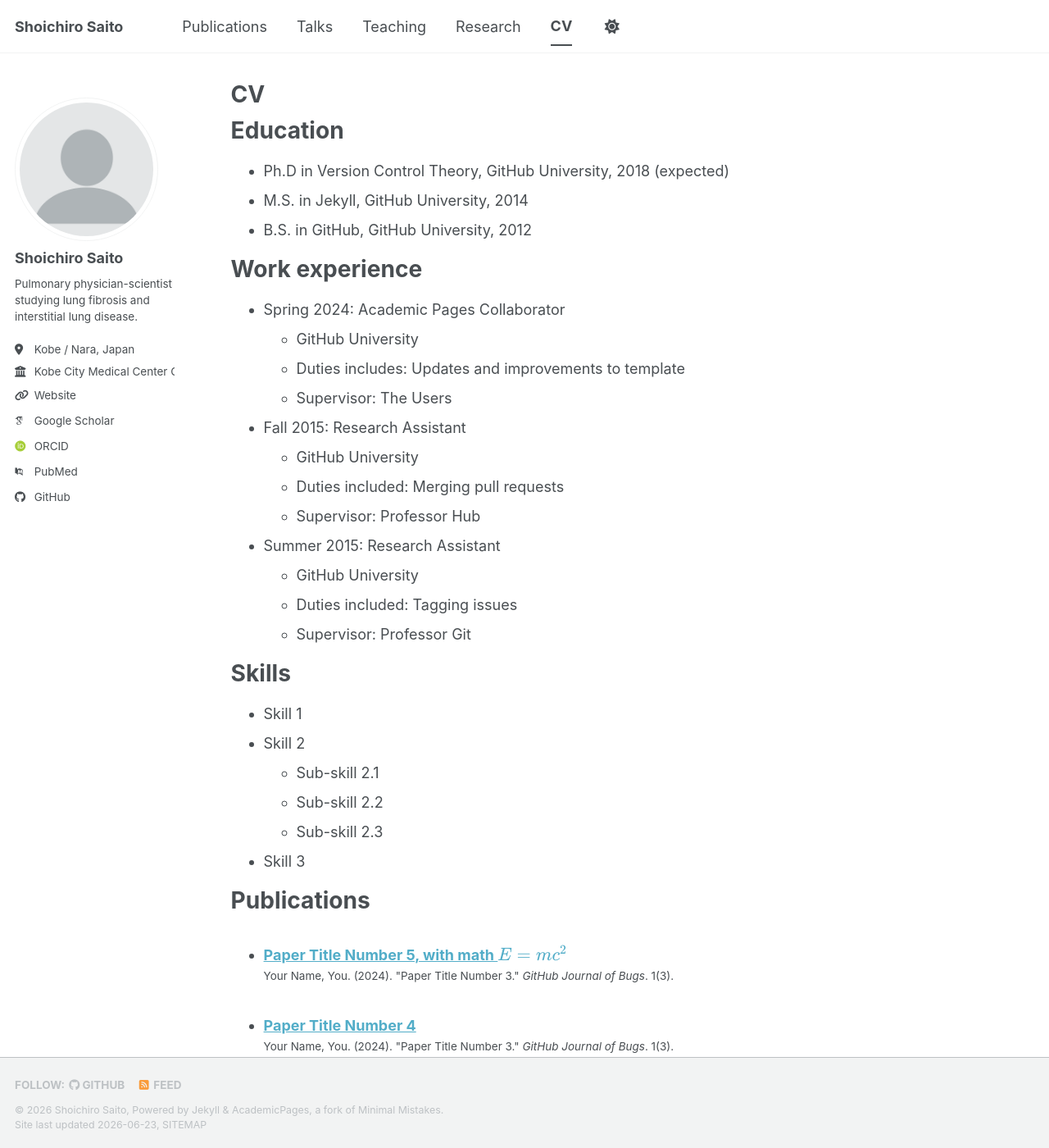
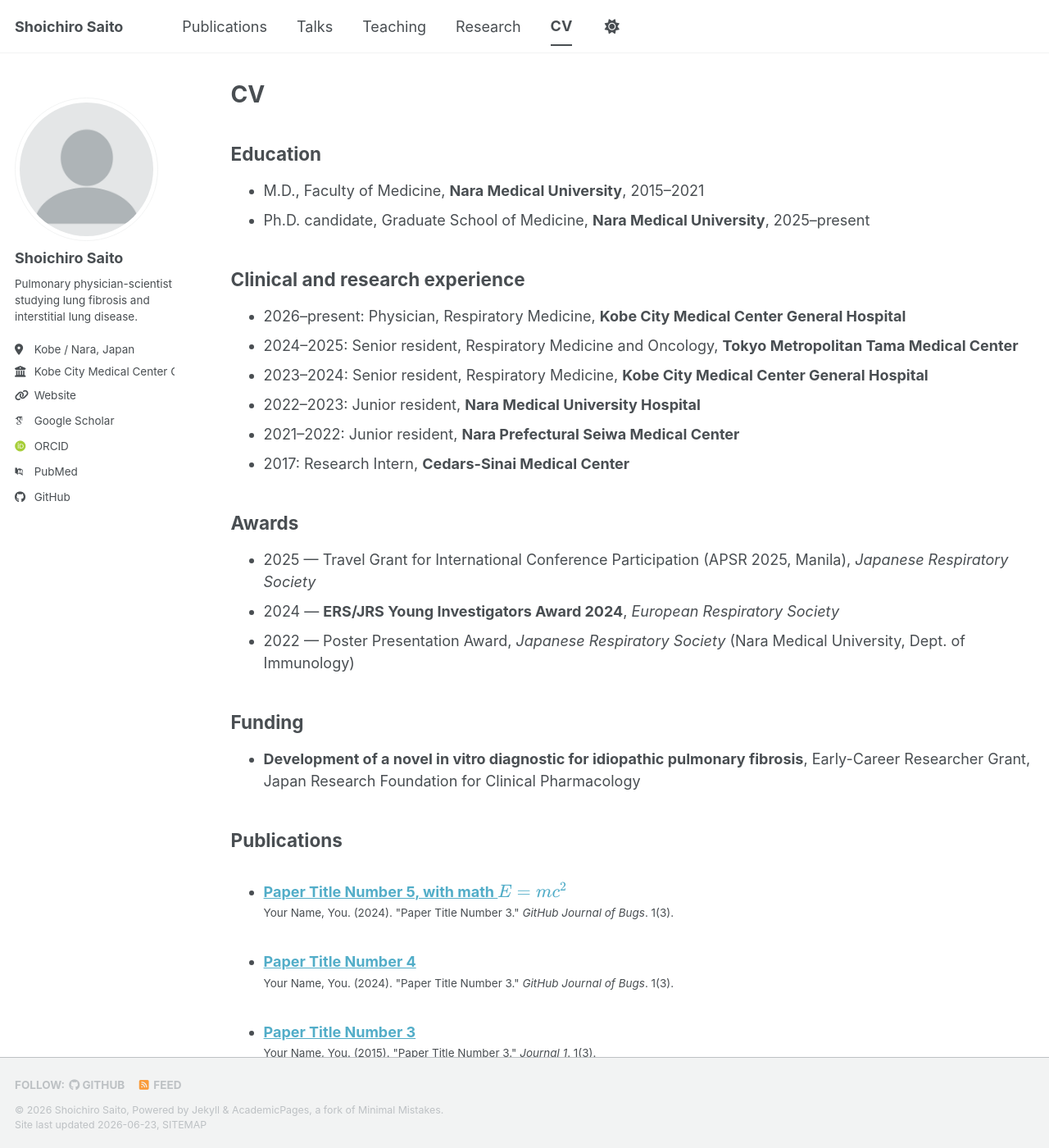
Before and after one commit to shoichirosaito-md/shoichirosaito-md.github.io, a Jekyll site: the page built from _pages/cv.md, in a window 1280 px wide and 1400 px high. Shown: the whole window at 82% size. Built offline with Jekyll 4.4.1, drawn with Linux system fonts in a browser that asks for light colours; some web fonts are replaced; a script that is not in the unit is left out; some of the changed text lies outside the part shown.

Commit message:
Update cv.md

```diff
--- a/_pages/cv.md
+++ b/_pages/cv.md
@@ -9,56 +9,52 @@ redirect_from:
 
 {% include base_path %}
 
-Education
-======
-* Ph.D in Version Control Theory, GitHub University, 2018 (expected)
-* M.S. in Jekyll, GitHub University, 2014
-* B.S. in GitHub, GitHub University, 2012
+## Education
 
-Work experience
-======
-* Spring 2024: Academic Pages Collaborator
-  * GitHub University
-  * Duties includes: Updates and improvements to template
-  * Supervisor: The Users
+* M.D., Faculty of Medicine, **Nara Medical University**, 2015–2021
+* Ph.D. candidate, Graduate School of Medicine, **Nara Medical University**, 2025–present
 
-* Fall 2015: Research Assistant
-  * GitHub University
-  * Duties included: Merging pull requests
-  * Supervisor: Professor Hub
+## Clinical and research experience
 
-* Summer 2015: Research Assistant
-  * GitHub University
-  * Duties included: Tagging issues
-  * Supervisor: Professor Git
+* 2026–present: Physician, Respiratory Medicine, **Kobe City Medical Center General Hospital**
+* 2024–2025: Senior resident, Respiratory Medicine and Oncology, **Tokyo Metropolitan Tama Medical Center**
+* 2023–2024: Senior resident, Respiratory Medicine, **Kobe City Medical Center General Hospital**
+* 2022–2023: Junior resident, **Nara Medical University Hospital**
+* 2021–2022: Junior resident, **Nara Prefectural Seiwa Medical Center**
+* 2017: Research Intern, **Cedars-Sinai Medical Center**
 
-Skills
-======
-* Skill 1
-* Skill 2
-  * Sub-skill 2.1
-  * Sub-skill 2.2
-  * Sub-skill 2.3
-* Skill 3
+## Awards
 
-Publications
-======
-  <ul>{% for post in site.publications reversed %}
-    {% include archive-single-cv.html %}
-  {% endfor %}</ul>
+* 2025 — Travel Grant for International Conference Participation (APSR 2025, Manila), *Japanese Respiratory Society*
+* 2024 — **ERS/JRS Young Investigators Award 2024**, *European Respiratory Society*
+* 2022 — Poster Presentation Award, *Japanese Respiratory Society* (Nara Medical University, Dept. of Immunology)
 
-Talks
-======
-  <ul>{% for post in site.talks reversed %}
-    {% include archive-single-talk-cv.html  %}
-  {% endfor %}</ul>
+## Funding
 
-Teaching
-======
-  <ul>{% for post in site.teaching reversed %}
-    {% include archive-single-cv.html %}
-  {% endfor %}</ul>
+* **Development of a novel in vitro diagnostic for idiopathic pulmonary fibrosis**,
+  Early-Career Researcher Grant, Japan Research Foundation for Clinical Pharmacology
 
-Service and leadership
-======
-* Currently signed in to 43 different slack teams
+## Publications
+
+<ul>{% for post in site.publications reversed %}
+  {% include archive-single-cv.html %}
+{% endfor %}</ul>
+
+## Talks and presentations
+
+<ul>{% for post in site.talks reversed %}
+  {% include archive-single-talk-cv.html %}
+{% endfor %}</ul>
+
+## Teaching
+
+<ul>{% for post in site.teaching reversed %}
+  {% include archive-single-cv.html %}
+{% endfor %}</ul>
+
+## Professional memberships
+
+* Asian Pacific Society of Respirology (2025–present)
+* The Japanese Respiratory Society (2023–present)
+* The Japanese Society of Internal Medicine (2023–present)
+* The Japan Society for Respiratory Endoscopy (2022–present)
```
